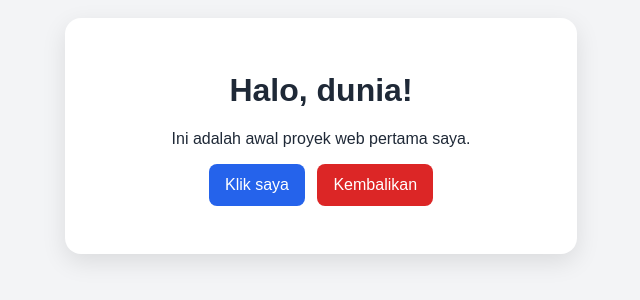
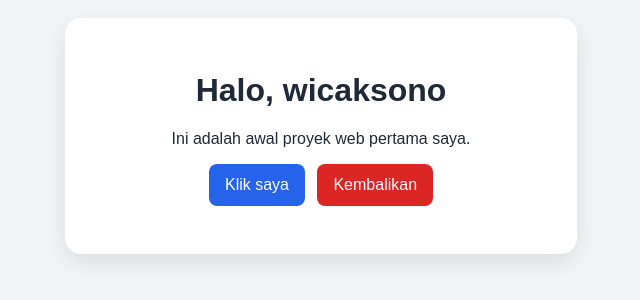
Before and after one commit to steamcess/ujiCobaRemote1, a plain HTML site: page index.html in a window 1280 px wide. Shown: the part 264-564 px from the top of the page, without its empty margins (319-959 px from the left). Drawn offline with Linux system fonts and the light colour scheme.

Commit message:
Greet wicaksono in heading and add .gitignore
Co-Authored-By: Claude Sonnet 5.5 <noreply@anthropic.com>

```diff
--- a/index.html
+++ b/index.html
@@ -9,7 +9,7 @@
   </head>
   <body>
     <main class="container">
-      <h1>Halo, dunia!</h1>
+      <h1>Halo, wicaksono</h1>
       <p>Ini adalah awal proyek web pertama saya.</p>
       <button id="greet-button" type="button">Klik saya</button>
       <button id="reset-button" type="button">Kembalikan</button>
```
Also changed, not shown: 1 other file.
